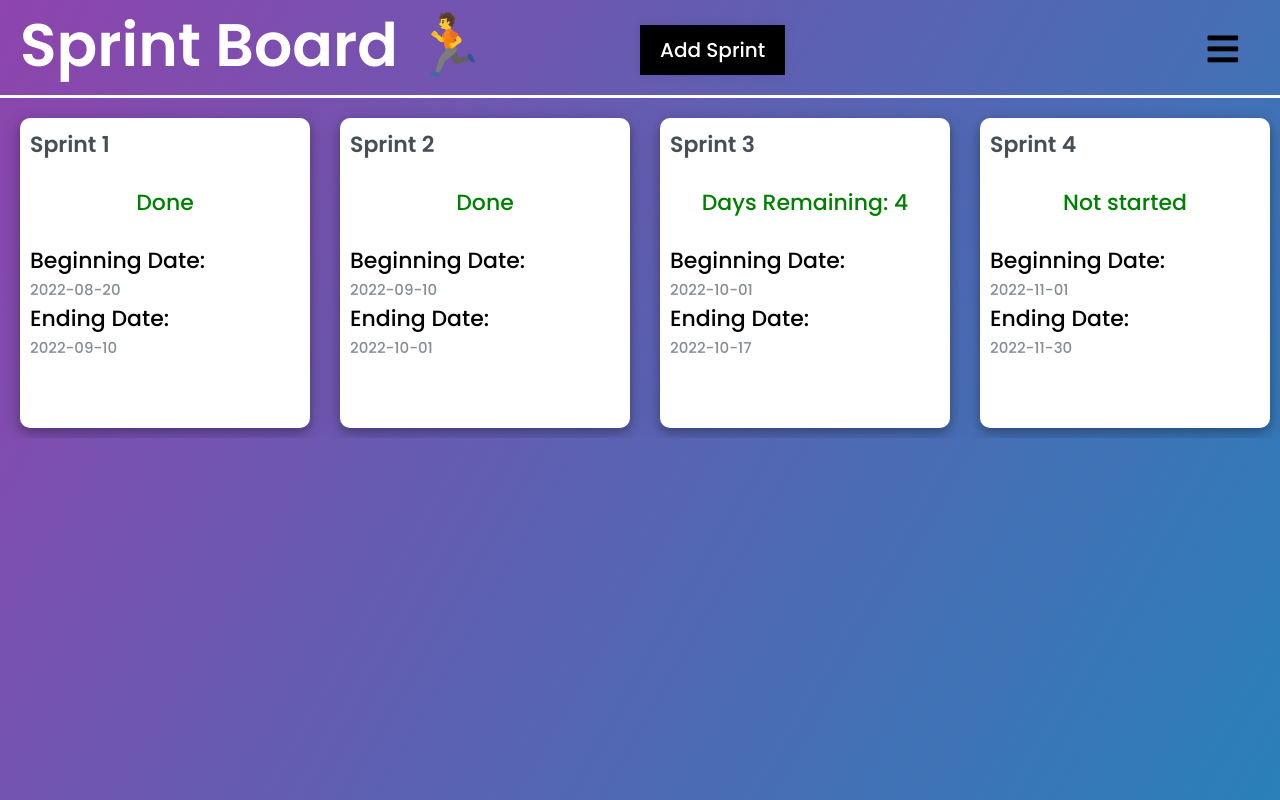
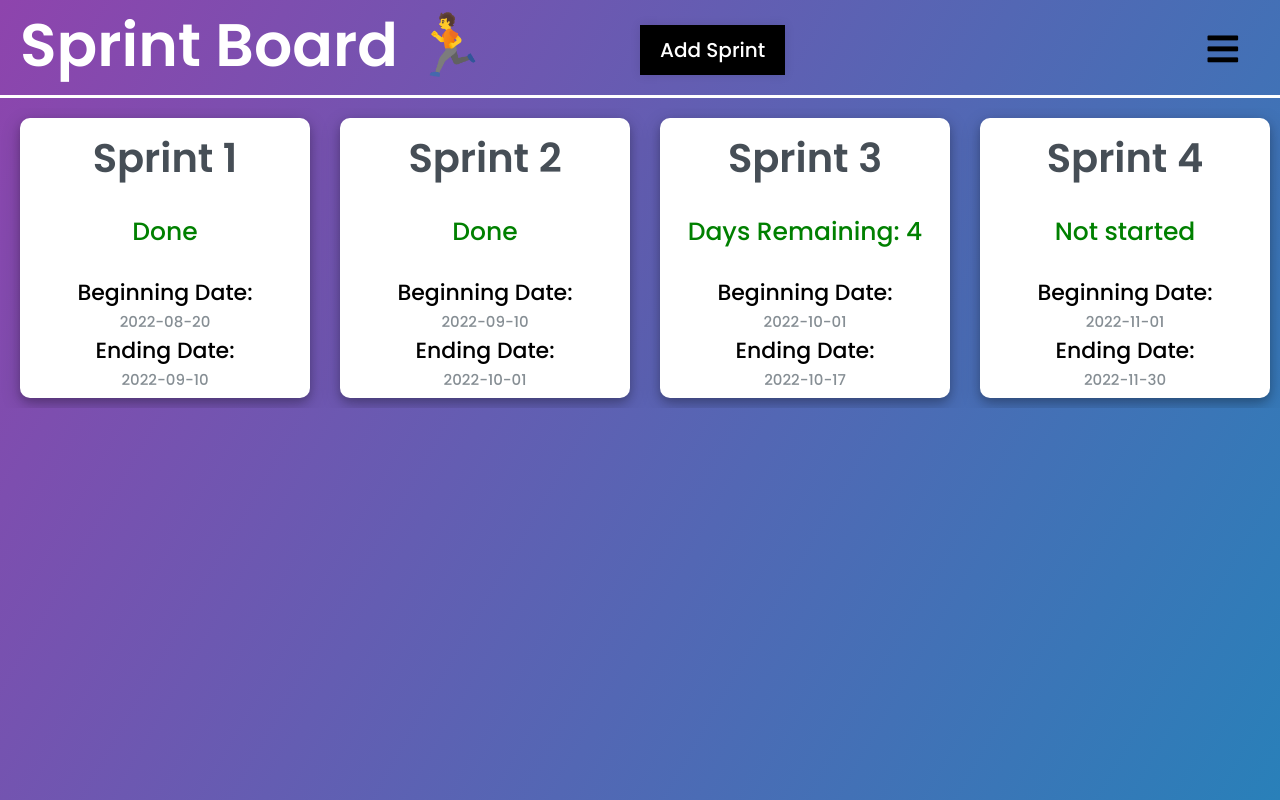
Before and after one commit to NigelTXH/trello_like_website, a Flask app: page /sprint-board in a window 1280 px wide; the page is wider, and only the part inside the window is pictured. Run offline with Flask 2, Linux system fonts and the light colour scheme; data comes from the database, SQL or seed files in the repository; both versions use the stored data as it was after the commit.

Commit message:
Testing done
Minor UI changes made

```diff
--- a/static/css/main.css
+++ b/static/css/main.css
@@ -904,7 +904,7 @@ label #cancel{
   color: red;
   cursor: pointer;
   position: relative;
-  bottom: 100px;
+  bottom: 55px;
   left: 500px;
 
 }
--- a/templates/index.html
+++ b/templates/index.html
@@ -135,7 +135,7 @@
                         {% else %}
                             {% set time = task[14]|int() %}
                             {% set time = time - 662400 %}
-                            <span class="quote2">Timer: {{time // 3600}} Hrs {{time // 60}} Min {{time % 60}} Sec</span>
+                            <span class="quote2">Timer: {{time // 3600}} Hrs {{(time // 60) - (60*(time // 3600))}} Min {{time % 60}} Sec</span>
                         {% endif %}
                         <br>
                         <div class="line">
--- a/templates/kanban.html
+++ b/templates/kanban.html
@@ -63,7 +63,7 @@
                         {% else %}
                             {% set time = task[14]|int() %}
                             {% set time = time - 662400 %}
-                            <span class="quote2">Timer: {{time // 3600}} Hrs {{time // 60}} Min {{time % 60}} Sec</span>
+                            <span class="quote2">Timer: {{time // 3600}} Hrs {{(time // 60) - (60*(time // 3600))}} Min {{time % 60}} Sec</span>
                         {% endif %}
                         <br>
                         <div class="line">
@@ -149,7 +149,7 @@
                         {% else %}
                             {% set time = task[14]|int() %}
                             {% set time = time - 662400 %}
-                            <span class="quote2">Timer: {{time // 3600}} Hrs {{time // 60}} Min {{time % 60}} Sec</span>
+                            <span class="quote2">Timer: {{time // 3600}} Hrs {{(time // 60) - (60*(time // 3600))}} Min {{time % 60}} Sec</span>
                         {% endif %}
                         <br>
                         <div class="line">
@@ -234,7 +234,7 @@
                         {% else %}
                             {% set time = task[14]|int() %}
                             {% set time = time - 662400 %}
-                            <span class="quote2">Timer: {{time // 3600}} Hrs {{time // 60}} Min {{time % 60}} Sec</span>
+                            <span class="quote2">Timer: {{time // 3600}} Hrs {{(time // 60) - (60*(time // 3600))}} Min {{time % 60}} Sec</span>
                         {% endif %}
                         <br>
                         <div class="line">
--- a/templates/membersboard.html
+++ b/templates/membersboard.html
@@ -45,7 +45,7 @@
                         {%endif%}
                     {%endif%}
                 {%endfor%}
-                <li>Total time worked: {{total_time.value // 3600}} Hrs {{total_time.value // 60}} Min {{total_time.value % 60}} Sec</li>
+                <li>Total time worked: {{total_time.value // 3600}} Hrs {{(total_time.value // 60) - ((total_time.value // 3600)*60)}} Min {{total_time.value % 60}} Sec</li>
             </ul>
             <label for ="deleteMember" class="delete_member_btn">
                 <a href="/delete_user/{{user[0]}}">
--- a/templates/sprint-board.html
+++ b/templates/sprint-board.html
@@ -58,19 +58,19 @@
     </div>
     <div class="task_box">
         {% for task in range(length) %}
-            <div class="miniature_card">
+            <div class="miniature_card" style="height: 280px;max-height: 280px;">
                 <div class="back_facing">
                     <a href="/delete_sprint/{{task_sprint[task][0]}}">Delete</a>
                     <a href="/kanban/{{task_sprint[task][0]}}">Kanban Board</a>
                 </div>
                 <div class="front_facing">
                     <div class="card_text">
-                        <h3 class="name">{{task_sprint[task][1]}}</h3>
+                        <h3 class="name" style="text-align:center;font-size:40px">{{task_sprint[task][1]}}</h3>
                         <br>
                     </div>
-                    <div class="tag_type_priority">
+                    <div class="tag_type_priority" style="text-align:center">
 
-                        <center> <span class="quote4" style="color:green">{{list_of_days[task]}}</span></center>
+                        <center> <span class="quote4" style="color:green;font-size: 25px">{{list_of_days[task]}}</span></center>
                         <br>
 
                         <span class="quote3">Beginning Date:</span>
```
Also changed, not shown: webapp.db.
